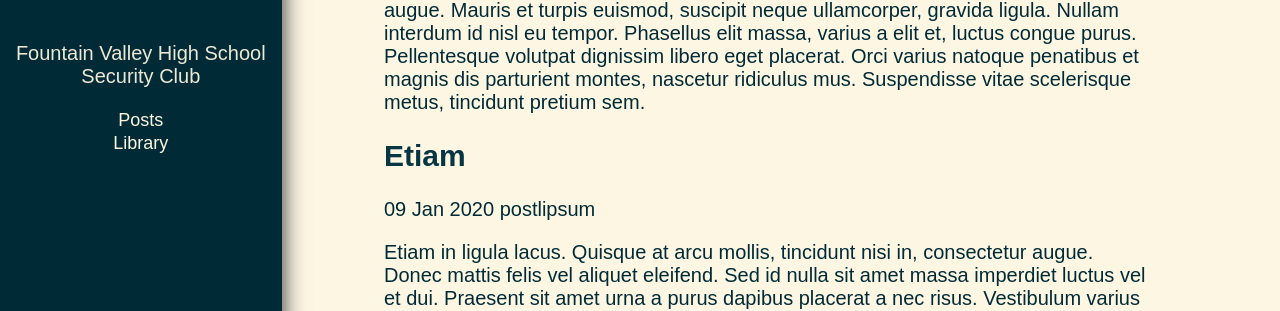
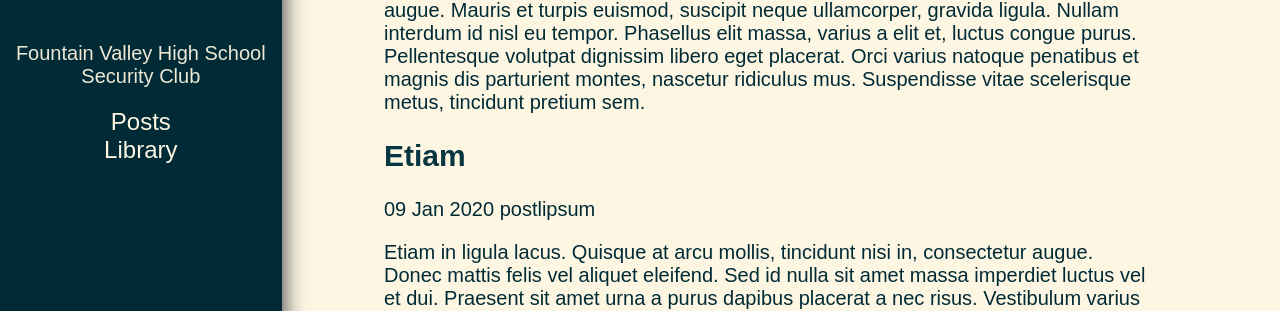
Before and after one commit to FVHSsec/fvhssec.github.io, a Jekyll site: the page built from index.md, in a window 1280 px wide. Shown: the part 252-563 px from the top of the page. Built offline with Jekyll 4.4.1, drawn with Linux system fonts in a browser that asks for light colours.

Commit message:
Update overlay.css

```diff
--- a/assets/css/overlay.css
+++ b/assets/css/overlay.css
@@ -28,11 +28,11 @@
     text-align : center;
 
 	#sidebar-menu #Full-link {
-		font-size : 18px;
+		font-size : 24px;
 	}
 
 	#sidebar-menu #Initial-link {
-		font-size : 10%;
+		font-size : 100%;
 	}
 }
 
@@ -51,7 +51,7 @@
 
 @media (max-width : 48em){
     .sidebar {
-        max-width : 100%;
+        max-width : 10%;
     }
     .description {
         display : none;
```
